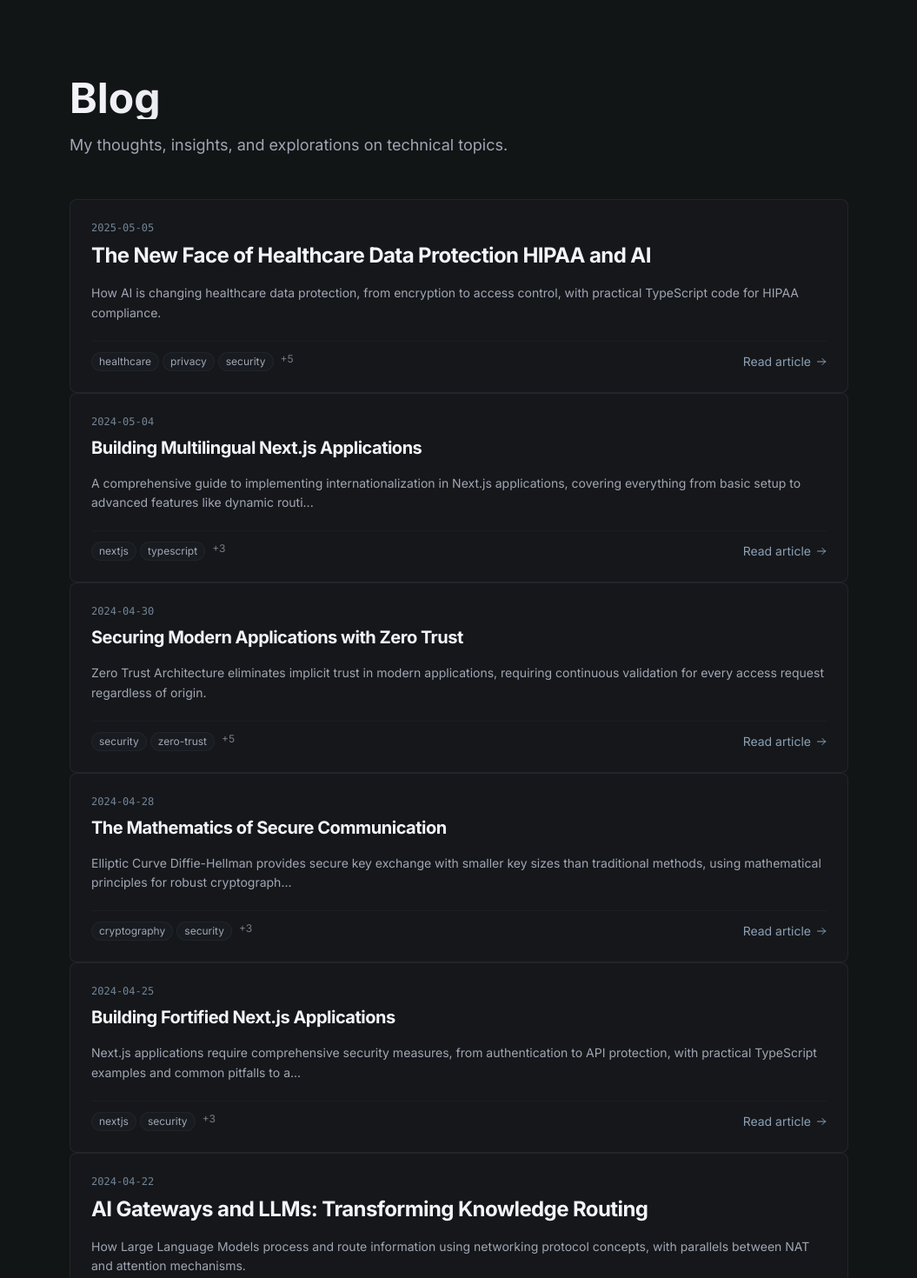
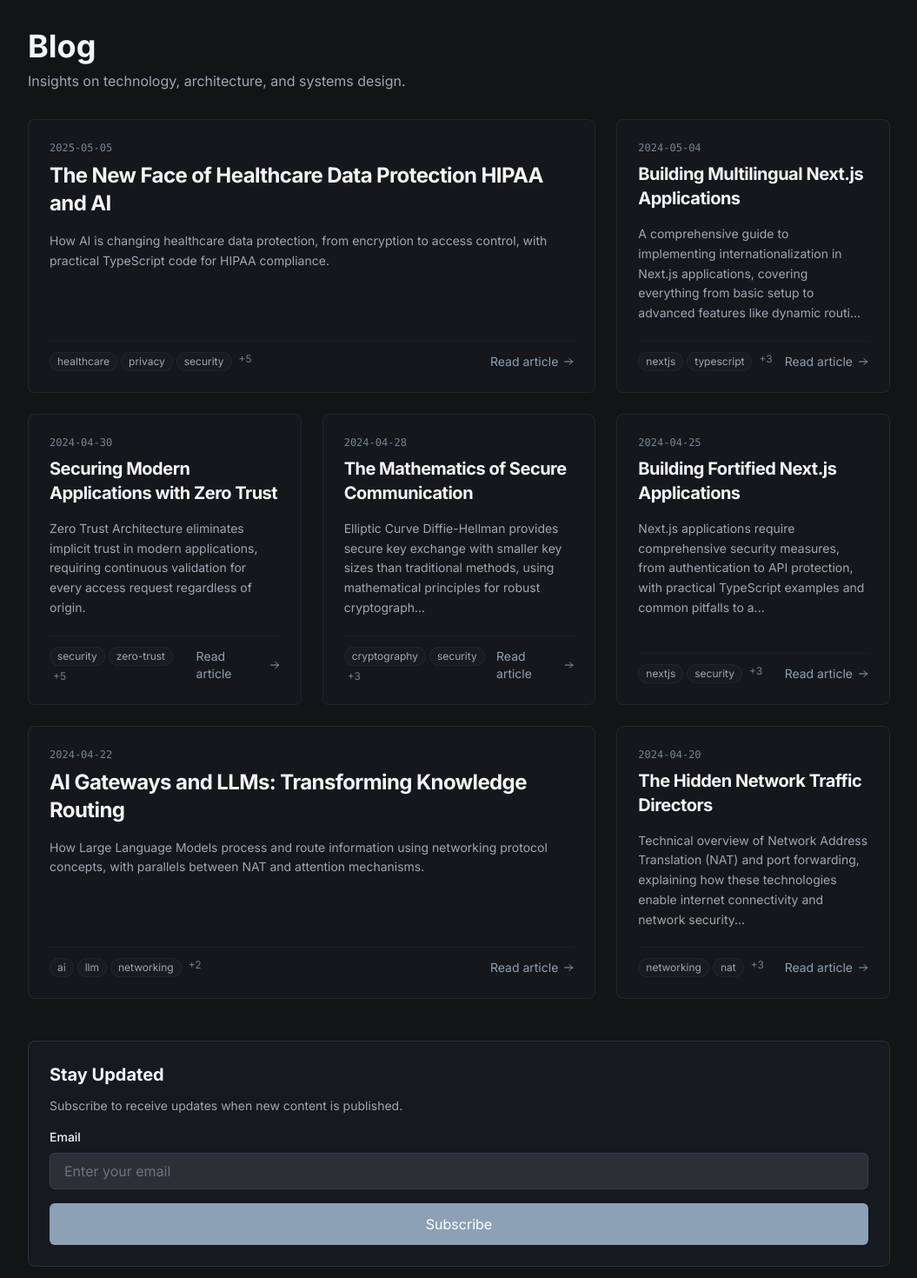
Before and after one commit to lpolish/luispulidocom-new-blog, a Next.js app: page /blog in a window 1280 px wide. Shown: the part 120-1590 px from the top of the page at 87% size, without its empty margins (112-1167 px from the left). Built offline with nearby package versions, Linux system fonts and the light colour scheme; no server answers.

Commit message:
Update app pages and layout

```diff
--- a/src/app/blog/page.tsx
+++ b/src/app/blog/page.tsx
@@ -13,23 +13,25 @@ export default async function Blog() {
   const allPosts = await getSortedPostsData();
 
   return (
-    <div className="max-w-4xl mx-auto pt-20">
-      <div className="mb-12">
-        <h1 className="text-4xl md:text-5xl font-bold mb-4 bg-gradient-to-r from-text to-textMuted bg-clip-text text-transparent">
+    <div className="max-w-5xl mx-auto pt-14">
+      <div className="mb-8 px-4">
+        <h1 className="text-3xl md:text-4xl font-bold mb-2 text-text">
           Blog
         </h1>
-        <p className="text-textMuted text-lg">
-          My thoughts, insights, and explorations on technical topics.
+        <p className="text-textMuted">
+          Insights on technology, architecture, and systems design.
         </p>
       </div>
 
-      <BlogList posts={allPosts} />
+      <div className="px-4">
+        <BlogList posts={allPosts} />
+      </div>
 
-      <div className="mt-16 mb-8">
-        <div className="bg-primary/50 backdrop-blur-sm rounded-xl p-8 border border-border">
-          <h2 className="text-2xl font-bold mb-4 text-text">Stay Updated</h2>
-          <p className="text-textMuted mb-6">
-            Subscribe to my newsletter to receive updates when new content is published.
+      <div className="mt-12 mb-8 px-4">
+        <div className="bg-primary/30 backdrop-blur-sm rounded-lg p-6 border border-border">
+          <h2 className="text-xl font-bold mb-3 text-text">Stay Updated</h2>
+          <p className="text-textMuted mb-4 text-sm">
+            Subscribe to receive updates when new content is published.
           </p>
           <SubscribeForm />
         </div>
--- a/src/app/globals.css
+++ b/src/app/globals.css
@@ -125,3 +125,35 @@ pre {
   -webkit-background-clip: text;
   -webkit-text-fill-color: transparent;
 }
+
+/* Blog post layout */
+.masonry-layout {
+  display: grid;
+  grid-template-columns: repeat(1, 1fr);
+  gap: 1.5rem;
+  width: 100%;
+}
+
+@media (min-width: 768px) {
+  .masonry-layout {
+    grid-template-columns: repeat(2, 1fr);
+  }
+
+  .card-item.md\:col-span-2 {
+    grid-column: span 2;
+  }
+}
+
+@media (min-width: 1024px) {
+  .masonry-layout {
+    grid-template-columns: repeat(3, 1fr);
+  }
+}
+
+.card-item {
+  transition: all 0.25s ease;
+}
+
+.card-item:hover {
+  transform: translateY(-2px);
+}
--- a/src/app/layout.tsx
+++ b/src/app/layout.tsx
@@ -93,10 +93,8 @@ export default function RootLayout({
       <body className={`${inter.className} bg-background text-text antialiased`}>
         <div className="flex flex-col min-h-screen">
           <Header />
-          <main className="flex-grow container mx-auto px-4 py-8 animate-fade-in">
-            <div className="max-w-4xl mx-auto">
-              {children}
-            </div>
+          <main className="flex-grow animate-fade-in">
+            {children}
           </main>
           <Footer />
         </div>
--- a/src/app/page.tsx
+++ b/src/app/page.tsx
@@ -6,49 +6,14 @@ import { PostsSection } from '@/components/PostsSection';
 
 export default async function Home() {
   const allPosts = await getSortedPostsData();
-  const initialPosts = allPosts.slice(0, 4); // Show only the 4 most recent posts initially
+  const initialPosts = allPosts.slice(0, 10); // Show a balanced number of initial posts
 
   return (
-    <div className="space-y-32 mb-32">
-      {/* Hero Section */}
-      <section className="relative pt-24 md:pt-32">
-        <div className="max-w-4xl mx-auto px-4">
-          <div className="space-y-8">
-            <h1 className="text-5xl md:text-6xl font-bold text-text">
-              Unpacking Systems, Software, and Ideas
-            </h1>
-            <p className="text-2xl text-textMuted leading-relaxed">
-              Discover a take on software, architecture, and the craft of technology.
-            </p>
-            <div className="flex gap-4">
-              <Link
-                href="#posts"
-                className="px-6 py-3 border border-border rounded-lg font-medium hover:border-accent transition-colors"
-              >
-                Start Reading
-              </Link>
-              <Suspense fallback={<Loading />}>
-                <Link
-                  href={`/blog/${allPosts[Math.floor(Math.random() * allPosts.length)].slug}`}
-                  className="px-6 py-3 border border-border rounded-lg font-medium hover:border-accent transition-colors"
-                >
-                  Random Post
-                </Link>
-              </Suspense>
-            </div>
-          </div>
-        </div>
-      </section>
-
-      {/* Posts Section */}
-      <section id="posts">
-        <div className="max-w-4xl mx-auto px-4">
-          <div className="mb-12">
-            <h2 className="text-3xl font-bold">Recent Posts</h2>
-          </div>
-          <PostsSection initialPosts={initialPosts} allPosts={allPosts} />
-        </div>
-      </section>
+    <div className="mb-20">
+      <div className="max-w-6xl mx-auto px-4 pt-8">
+        <h1 className="sr-only">Luis Pulido's Blog</h1>
+        <PostsSection initialPosts={initialPosts} allPosts={allPosts} />
+      </div>
     </div>
   );
 }
```
